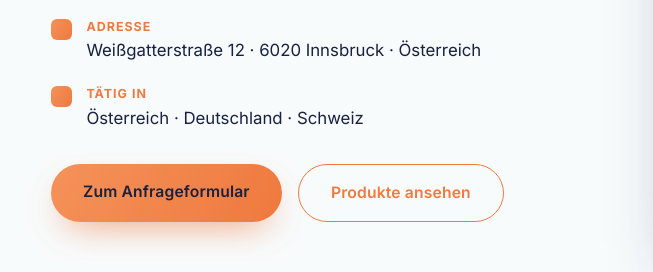
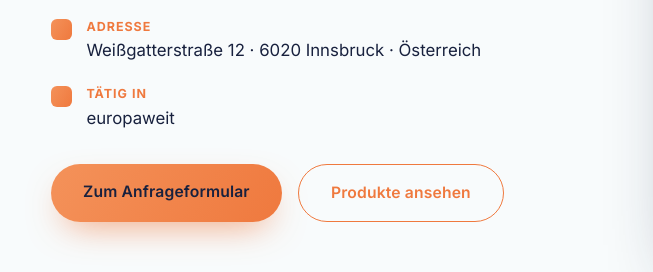
Before and after one commit to madeby123-bit/eco-stolz, a website: page public/kontakt/index.html in a window 1280 px wide. Shown: the part 1022-1294 px from the top of the page, 0-653 px from the left. Drawn offline with Linux system fonts and the light colour scheme.

Commit message:
Kontaktseite: 'Taetig in' auf 'europaweit' geaendert

```diff
--- a/public/kontakt/index.html
+++ b/public/kontakt/index.html
@@ -176,7 +176,7 @@
           </li>
           <li class="reveal" data-reveal data-delay="320">
             <strong>Tätig in</strong>
-            <span>Österreich · Deutschland · Schweiz</span>
+            <span>europaweit</span>
           </li>
         </ul>
         <div class="hero__actions reveal" data-reveal data-delay="380" style="margin-top:2rem;">
```
